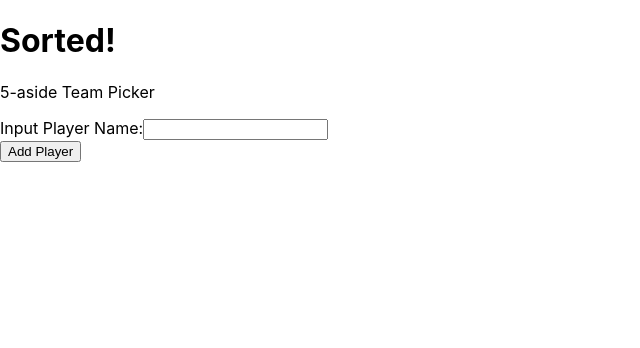
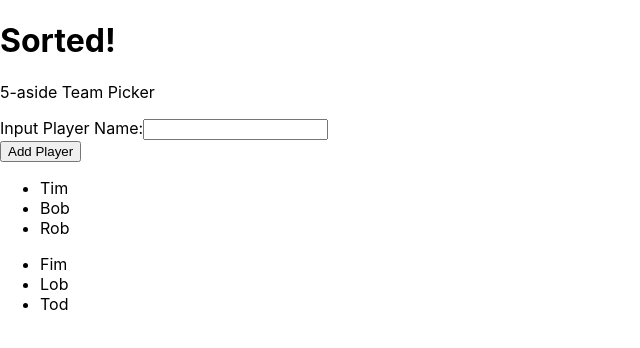
Before and after one commit to Harry-Gardiner/Sort-it-team-picker, a React (Create React App) app: page / in a window 1280 px wide. Shown: the top 348 px of the page, without its empty margins (0-640 px from the left). Built offline with nearby package versions, Linux system fonts and the light colour scheme.

Commit message:
Team 1 and 2 wrappers created

```diff
--- a/src/App.js
+++ b/src/App.js
@@ -1,5 +1,7 @@
 import AddPlayer from './Components/PlayerInput/'
 import PlayerList from './Components/PlayerList'
+import Team1List from './Components/TeamList/Team1List';
+import Team2List from './Components/TeamList/Team2List';
 // Top component
 const App = () => {
   return (
@@ -8,6 +10,8 @@ const App = () => {
       <p>5-aside Team Picker</p>
       <AddPlayer />
       <PlayerList />
+      <Team1List />
+      <Team2List />
     </>
   )
 }
--- /dev/null
+++ b/src/Components/TeamList/Team1List.js
@@ -0,0 +1,12 @@
+// imports
+import { connect } from 'react-redux';
+import TeamList from './TeamList';
+
+// state
+const mapStateToProps = ({ team1Players }) => {
+    return {
+        teamPlayers: team1Players,
+    }
+}
+
+export default connect(mapStateToProps)(TeamList);
--- /dev/null
+++ b/src/Components/TeamList/Team2List.js
@@ -0,0 +1,12 @@
+// imports
+import { connect } from 'react-redux';
+import TeamList from './TeamList';
+
+// state
+const mapStateToProps = ({ team2Players }) => {
+    return {
+        teamPlayers: team2Players,
+    }
+}
+
+export default connect(mapStateToProps)(TeamList);
--- a/src/Components/TeamList/TeamList.js
+++ b/src/Components/TeamList/TeamList.js
@@ -1,4 +1,4 @@
-const TeamList = ({ teamPlayers }) => {
+const TeamList = ({ teamPlayers }) => { // both teams will be passed into the same template, so prop is generic.
     return (
         <ul>
             {
@@ -13,3 +13,5 @@ const TeamList = ({ teamPlayers }) => {
         </ul>
     )
 }
+
+export default TeamList;
```
